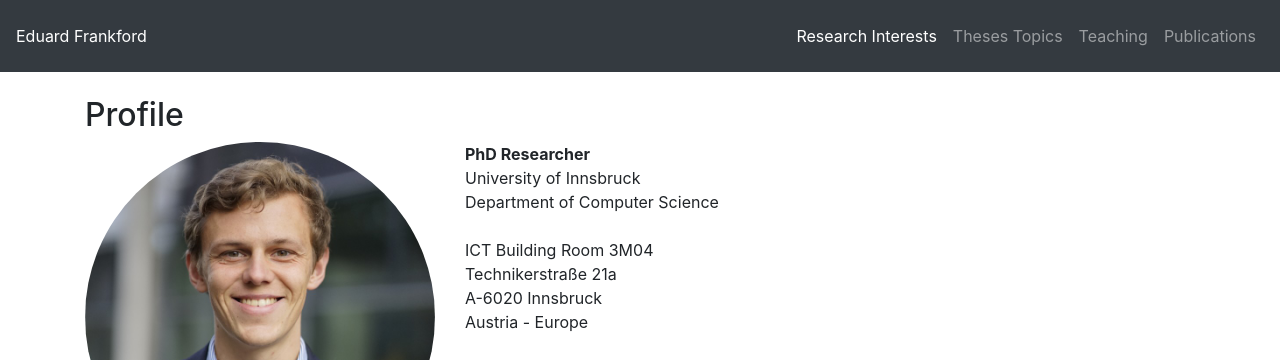
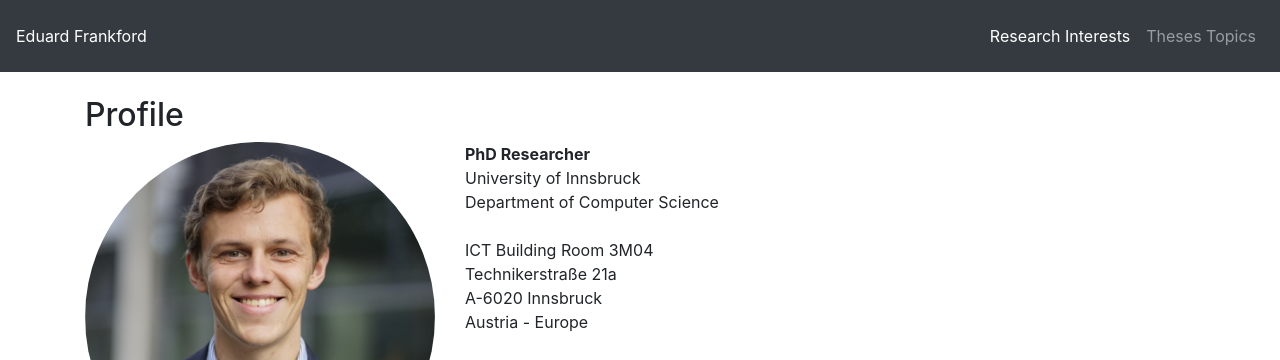
Before and after one commit to eduardfrankford/Resume, a website built with webpack: page index.html in a window 1280 px wide. Shown: the top 360 px of the page. Built offline with nearby package versions, Linux system fonts and the light colour scheme; what browser-cookies would draw is missing.

Commit message:
remove unnecessary navbars

```diff
--- a/index.html
+++ b/index.html
@@ -41,12 +41,9 @@
                 <li class="nav-item">
                     <a class="nav-link" href="#theses">Theses Topics</a>
                 </li>
-                <li class="nav-item">
-                    <a class="nav-link" href="#teaching">Teaching</a>
-                </li>
-                <li class="nav-item">
+                <!-- <li class="nav-item">
                     <a class="nav-link" href="#publications">Publications</a>
-                </li>
+                </li> -->
             </ul>
         </div>
     </nav>
```
